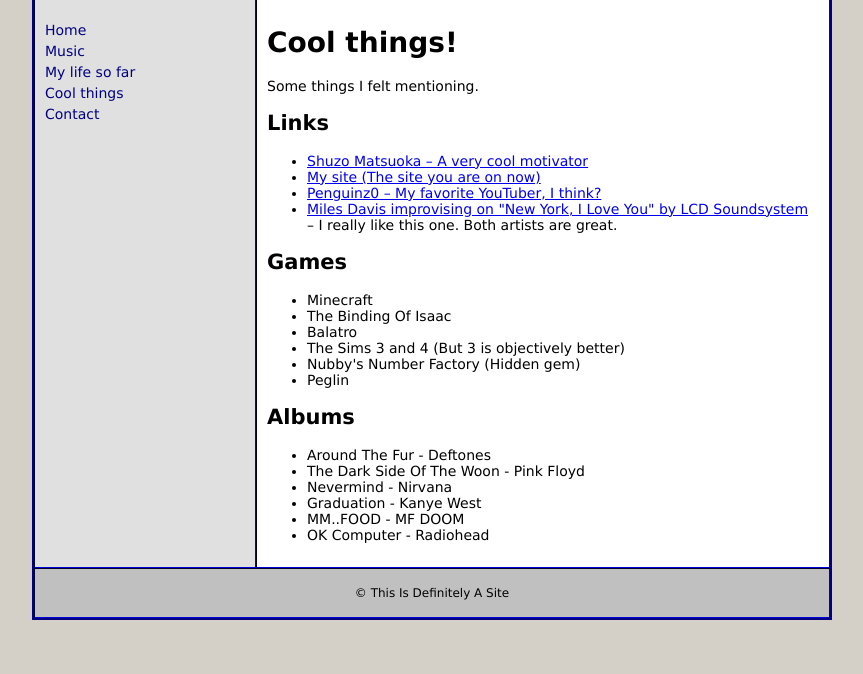
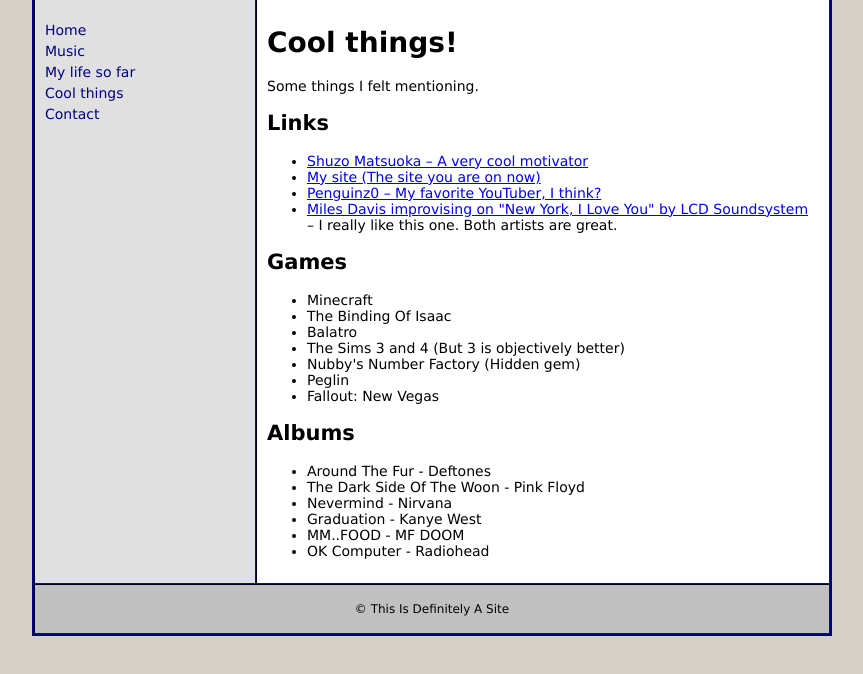
Before and after one commit to Frorganmee/frorganmee.github.io, a plain HTML site: page links.html in a window 1280 px wide. Shown: the part 106-780 px from the top of the page, without its empty margins (208-1071 px from the left). Drawn offline with Linux system fonts and the light colour scheme.

Commit message:
Update links.html

```diff
--- a/links.html
+++ b/links.html
@@ -45,6 +45,7 @@
           <li>The Sims 3 and 4 (But 3 is objectively better)</li>
           <li>Nubby's Number Factory (Hidden gem)</li>
           <li>Peglin</li>
+          <li>Fallout: New Vegas</li>
         </ul>
         <h2>Albums</h2>
         <ul>
```
